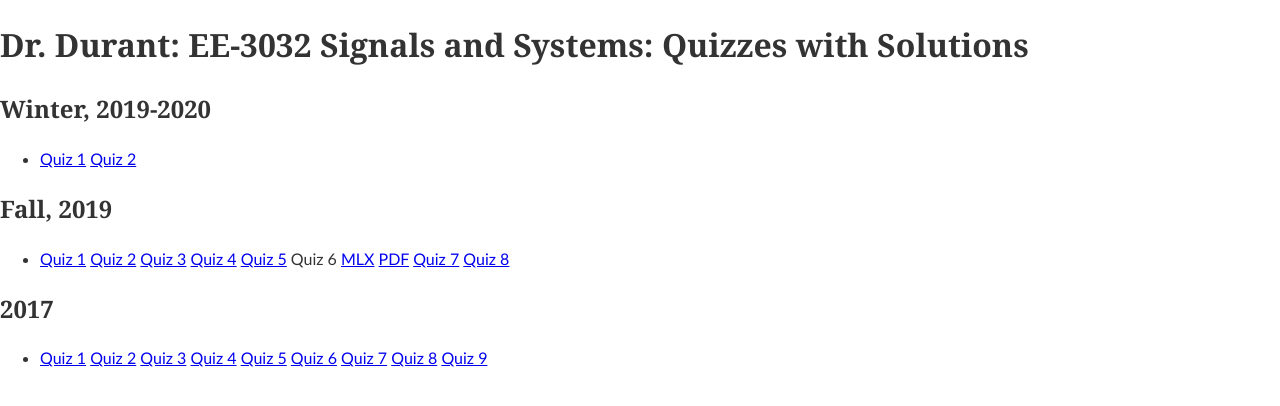
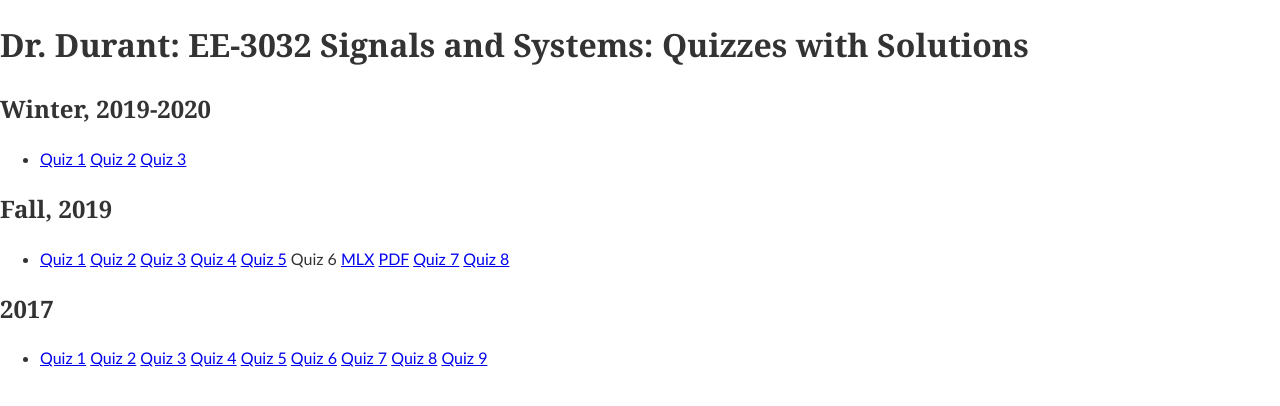
Before and after one commit to edurant/edurant.github.io, a Jekyll site: the page built from courses/ee3032/quiz/index.md, in a window 1280 px wide. Shown: the top 406 px of the page. Built offline with Jekyll 4.4.1, drawn with Linux system fonts in a browser that asks for light colours.

Commit message:
ee3032: q3sol

```diff
--- a/courses/ee3032/quiz/index.md
+++ b/courses/ee3032/quiz/index.md
@@ -5,6 +5,7 @@ title: "Dr. Durant: EE-3032 Signals and Systems: Quizzes with Solutions"
 # Winter, 2019-2020
 * [Quiz 1](q01-w1920-ans.pdf)
 [Quiz 2](q02-w1920-ans.pdf)
+[Quiz 3](q03-w1920-ans.pdf)
 
 # Fall, 2019
 * [Quiz 1](q01-f19-ans.pdf)
```
Also changed, not shown: 1 other file.
